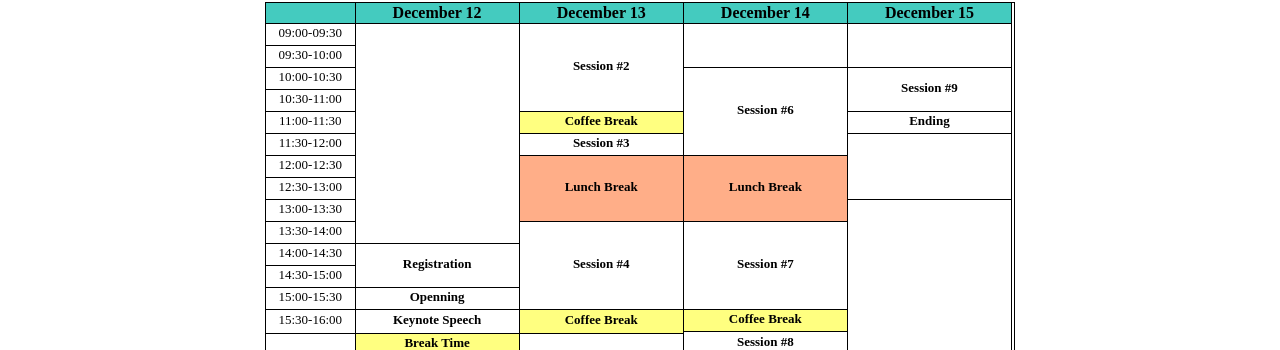
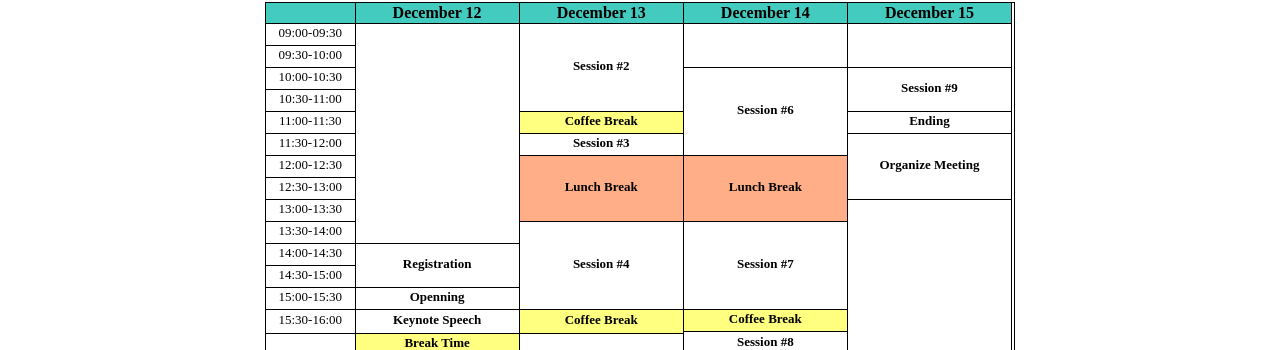
Before and after one commit to icea-conf/2020, a Jekyll site: the page built from program/index.html, in a window 1280 px wide. Shown: the part 266-616 px from the top of the page. Built offline with Jekyll 4.4.1, drawn with Linux system fonts in a browser that asks for light colours.

Commit message:
Update index.html

```diff
--- a/program/index.html
+++ b/program/index.html
@@ -78,7 +78,7 @@ title: ACM ICEA 2020
                          </tr>
                          <tr>
                               <td class="tcontent4" rowspan="11">
-                                   <Organize Meeting>
+                                   <b>Organize Meeting</b>
                               </td>
                          </tr>
                          <tr>
```
